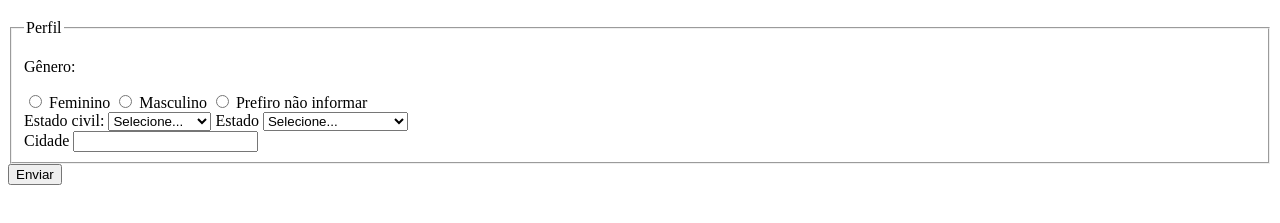
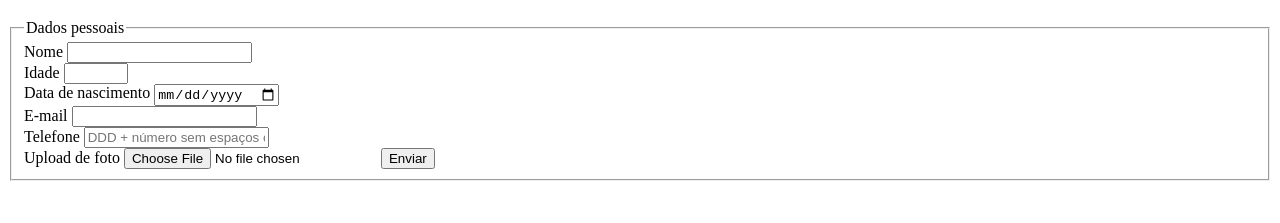
Before and after one commit to brunohpinheiro/Pesquisa-Culturama, a plain HTML site: page index.html in a window 1280 px wide. Shown: the part 61-284 px from the top of the page. Drawn offline with Linux system fonts and the light colour scheme.

Commit message:
Revert "Feat/perfil"

```diff
--- a/index.html
+++ b/index.html
@@ -11,8 +11,8 @@
     </header>
     <section>
         <form action="" method="get">
-            <!-- <fieldset>
-
+            <fieldset>
+                <!-- Dados pessoais -->
                 <legend>Dados pessoais</legend>
                 <label for="userName">Nome</label>
                 <input type="text" name="userName" required>
@@ -37,64 +37,9 @@
                 <label for="userImage">Upload de foto</label>
                 <input type="file" accept="image/*" name="userImage">
 
-            </fieldset> -->
+                <button type="submit">Enviar</button>
+            </fieldset>
 
-            <fieldset>
-                <legend>Perfil</legend>
-                <p>Gênero:</p>
-                <input type="radio" name="userGender" value="Feminino">
-                <label for="userGender">Feminino</label>
-                <input type="radio" name="userGender" value="Masculino">
-                <label for="userGender">Masculino</label>
-                <input type="radio" name="userGender" value="notInformed">
-                <label for="userGender">Prefiro não informar</label>
-                <br>
-
-                <label for="maritalStatus">Estado civil:</label>
-                <select name="maritalStatus">
-                    <option value="notInformed">Selecione...</option>
-                    <option value="Namorando">Namorando</option>
-                    <option value="Solteiro">Solteiro</option>
-                    <option value="divorciado">Divorciado</option>
-                    <option value="uniaoEstavel">União estável</option>
-                </select>
-
-                <label for="userState">Estado</label>
-                <select name="userState">
-                    <option value="notInformed">Selecione...</option>
-                    <option value="Acre">Acre</option>
-                    <option value="Alagoas">Alagoas</option>
-                    <option value="Amapá">Amapá</option>
-                    <option value="Amazonas">Amazonas</option>
-                    <option value="Bahia">Bahia</option>
-                    <option value="Ceará">Ceará</option>
-                    <option value="Distrito Federal">Distrito Federal</option>
-                    <option value="Espirito Santo">Espirito Santo</option>
-                    <option value="Goiás">Goiás</option>
-                    <option value="Maranhão">Maranhão</option>
-                    <option value="Mato Grosso do Sul">Mato Grosso do Sul</option>
-                    <option value="Mato Grosso">Mato Grosso</option>
-                    <option value="Minas Gerais">Minas Gerais</option>
-                    <option value="Pará">Pará</option>
-                    <option value="Paraíba">Paraíba</option>
-                    <option value="Paraná">Paraná</option>
-                    <option value="Pernambuco">Pernambuco</option>
-                    <option value="Piauí">Piauí</option>
-                    <option value="Rio de Janeiro">Rio de Janeiro</option>
-                    <option value="Rio Grande do Norte">Rio Grande do Norte</option>
-                    <option value="Rio Grande do Sul">Rio Grande do Sul</option>
-                    <option value="Rondônia">Rondônia</option>
-                    <option value="Roraima">Roraima</option>
-                    <option value="Santa Catarina">Santa Catarina</option>
-                    <option value="São Paulo">São Paulo</option>
-                    <option value="Sergipe">Sergipe</option>
-                    <option value="Tocantins">Tocantins</option>
-                </select>
-                <br>
-                <label for="userCity">Cidade</label>
-                <input type="text" name="userCity">
-            </fieldset>
-            <button type="submit">Enviar</button>
         </form>
     </section>
 </body>
```
